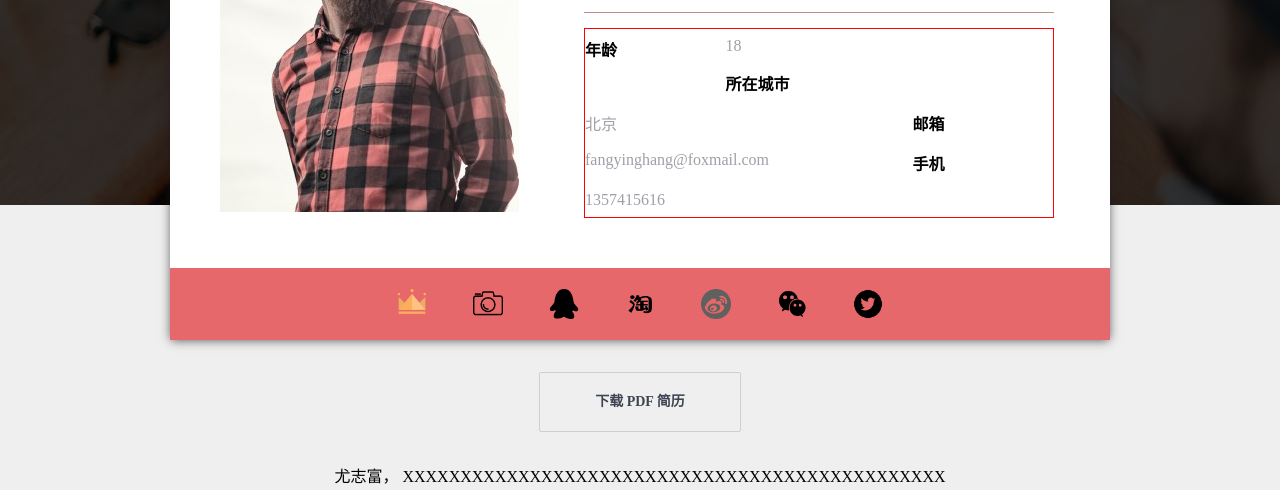
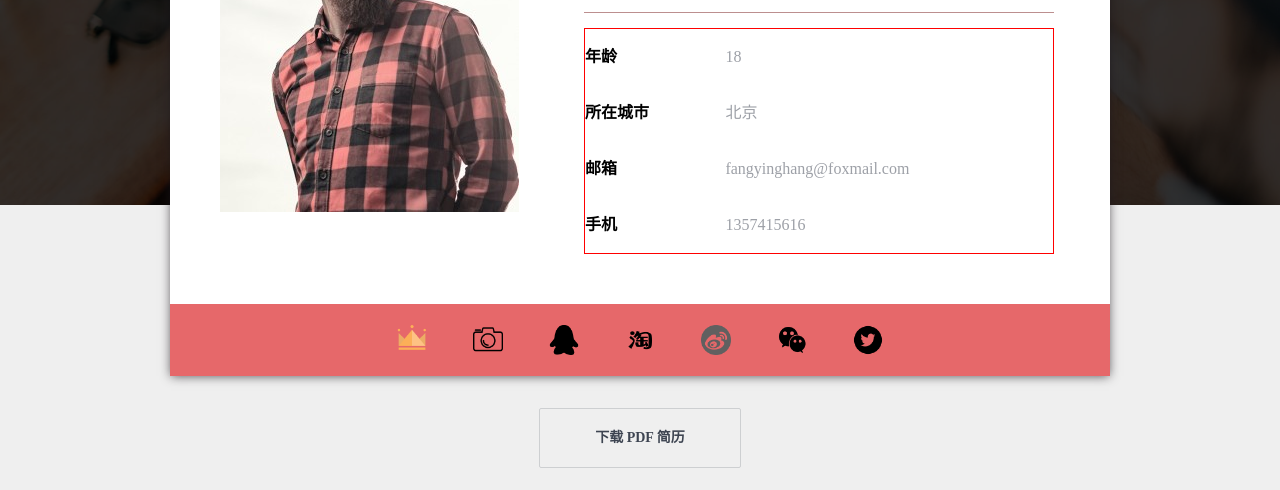
Before and after one commit to wqyouzhifu/yzf, a plain HTML site: page topNavBar/topNavBar.html in a window 1280 px wide. Shown: the part 310-800 px from the top of the page. Drawn offline with Linux system fonts and the light colour scheme.

Commit message:
CSS练习

```diff
--- a/topNavBar/a.css
+++ b/topNavBar/a.css
@@ -136,10 +136,12 @@ body {
     width: 30%;
     font-weight: bold;
     margin-left: 0px;
+    line-height: 40px;
   }
   .text dl>dd{
     width: 70%;
     color: #9da0a7;
+    line-height: 40px;
   }
   .userCard .media{
   background-color: #E6686A;
```
